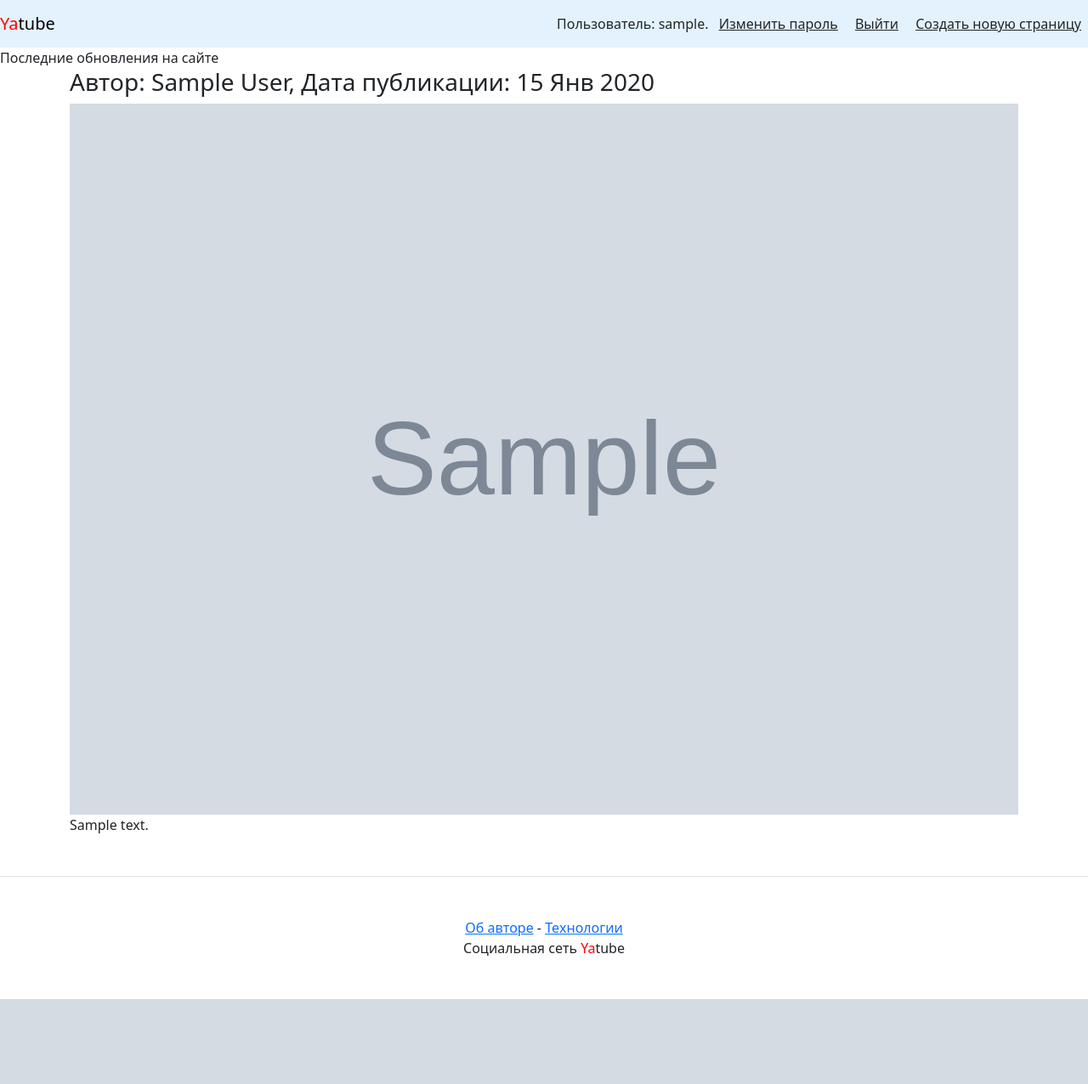
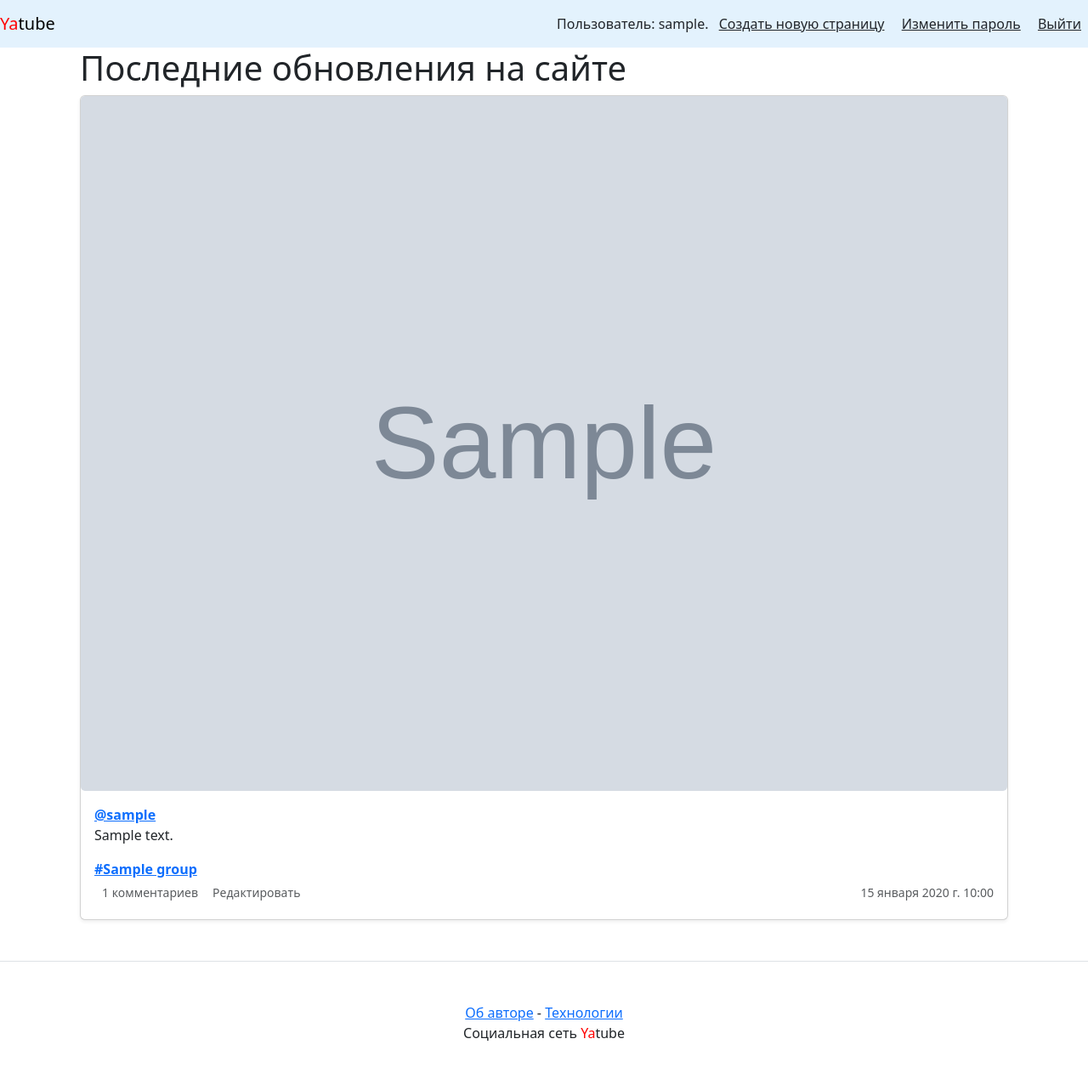
Before and after one commit to Oblivionsss/yatube, a Django app: page / in a window 1280 px wide. Shown: the whole page at 85% size. Before the commit the page ends 1176 px from the top, so only its background shows below. Run offline with Django 4.2, Linux system fonts and the light colour scheme; a user stored in the database is signed in; tables that the repository leaves empty hold one stand-in row (values such as "Sample post"); grey boxes marked "Sample" are stand-in pictures; some libraries are stand-ins or nearby versions.

Commit message:
refactoring html templates. ver 3.1

```diff
--- a/yatube/posts/views.py
+++ b/yatube/posts/views.py
@@ -133,16 +133,10 @@ def post_view(request, username, post_id):
 	# Проверка корректности адреса
 	post = get_object_or_404(Post, pk=post_id, author__username=username)
 
-	# проверка автора поста - авторизованному пользователю
-	check_user = None
-	if str(post.author) == str(request.user.username):
-		check_user = True
-
 	# подсчет количества постов автора испрашиваемого поста
 	user_profile = get_object_or_404(User, username = username)
-	count_post = Post.objects.filter(author=user_profile).all().count()
+
 	form = CommentForm(request.POST or None)
-
 
 	items = (Comment.objects
 	 	.filter(post=post)
@@ -156,8 +150,6 @@ def post_view(request, username, post_id):
 			'items': items,
 			'form': form,
 			'author': post.author,
-			'count_post': count_post,
-			'check_user': check_user,
 		}
 	)
 
--- a/yatube/templates/index.html
+++ b/yatube/templates/index.html
@@ -1,19 +1,15 @@
 {% extends "base.html" %}
 {% block title %}Последние обновления на сайте{% endblock %}
-{% block header %}Последние обновления на сайте{% endblock %}
 {% block content %}
 
-    {% for post in page %}
-    <h3>
-        Автор: {{ post.author.get_full_name }}, Дата публикации: {{ post.pub_date|date:"d M Y" }}
-    </h3>
-    {% load thumbnail %}
-    {% thumbnail post.image "960x339" crop="center" upscale=True as im %}
-        <img class="card-img" src="{{ im.url }}">
-    {% endthumbnail %}
-    <p>{{ post.text|linebreaksbr }}</p>
-    {% if not forloop.last %}<hr>{% endif %}
-    {% endfor %}
+    <div class="container">
+        <h1> Последние обновления на сайте</h1>
+        <!-- Вывод ленты записей -->
+            {% for post in page %}
+            <!-- Вот он, новый include! -->
+                {% include "post_item.html" with post=post %}
+            {% endfor %}
+    </div>
 
     {% if page.has_other_pages %}
         {% include "paginator.html" with items=page paginator=paginator %}
--- a/yatube/templates/nav.html
+++ b/yatube/templates/nav.html
@@ -3,9 +3,9 @@
     <nav class="my-2 my-md-0 mr-md-3">
         {% if user.is_authenticated %}
         Пользователь: {{ user.username }}.
+        <a class="p-2 text-dark" href="{% url 'new_post' %}">Создать новую страницу</a>
         <a class="p-2 text-dark" href="{% url 'password_change' %}">Изменить пароль</a>
         <a class="p-2 text-dark" href="{% url 'logout' %}">Выйти</a>
-        <a class="p-2 text-dark" href="{% url 'new_post' %}">Создать новую страницу</a>
         {% else %}
         <a class="p-2 text-dark" href="{% url 'login' %}">Войти</a> |
         <a class="p-2 text-dark" href="{% url 'signup' %}">Регистрация</a>
--- /dev/null
+++ b/yatube/templates/post_item.html
@@ -0,0 +1,50 @@
+<!-- Пост -->
+<div class="card mb-3 mt-1 shadow-sm">
+
+    <!-- Отображение картинки -->
+    {% load thumbnail %}
+    {% thumbnail post.image "960x339" crop="center" upscale=True as im %}
+    <img class="card-img" src="{{ im.url }}" />
+    {% endthumbnail %}
+    <!-- Отображение текста поста -->
+    <div class="card-body">
+        <p class="card-text">
+            <!-- Ссылка на автора через @ -->
+            <a name="post_{{ post.id }}" href="{% url 'profile' post.author.username %}">
+                <strong class="d-block text-gray-dark">@{{ post.author }}</strong>
+            </a>
+            {{ post.text|linebreaksbr }}
+        </p>
+
+        <!-- Если пост относится к какому-нибудь сообществу, то отобразим ссылку на него через # -->
+        {% if post.group %}
+        <a class="card-link muted" href="{% url 'group_posts' post.group.slug %}">
+                <strong class="d-block text-gray-dark">#{{ post.group.title }}</strong>
+        </a>
+        {% endif %}
+
+        <!-- Отображение ссылки на комментарии -->
+        <div class="d-flex justify-content-between align-items-center">
+            <div class="btn-group ">
+                <a class="btn btn-sm text-muted" href="{% url 'post' post.author.username post.id %}" role="button">
+                    {% if post.comments.exists %}
+                    {{ post.comments.count }} комментариев
+                    {% else%}
+                    Добавить комментарий
+                    {% endif %}
+                </a>
+
+                <!-- Ссылка на редактирование поста для автора -->
+                 {% if user == post.author %}
+                 <a class="btn btn-sm text-muted" href="{% url 'post_edit' post.author.username post.id %}"
+                        role="button">
+                        Редактировать
+                </a>
+                {% endif %}
+            </div>
+
+            <!-- Дата публикации поста -->
+            <small class="text-muted">{{ post.pub_date }}</small>
+        </div>
+    </div>
+</div>
```
Also changed, not shown: yatube/templates/post.html (+3 -30 lines).
